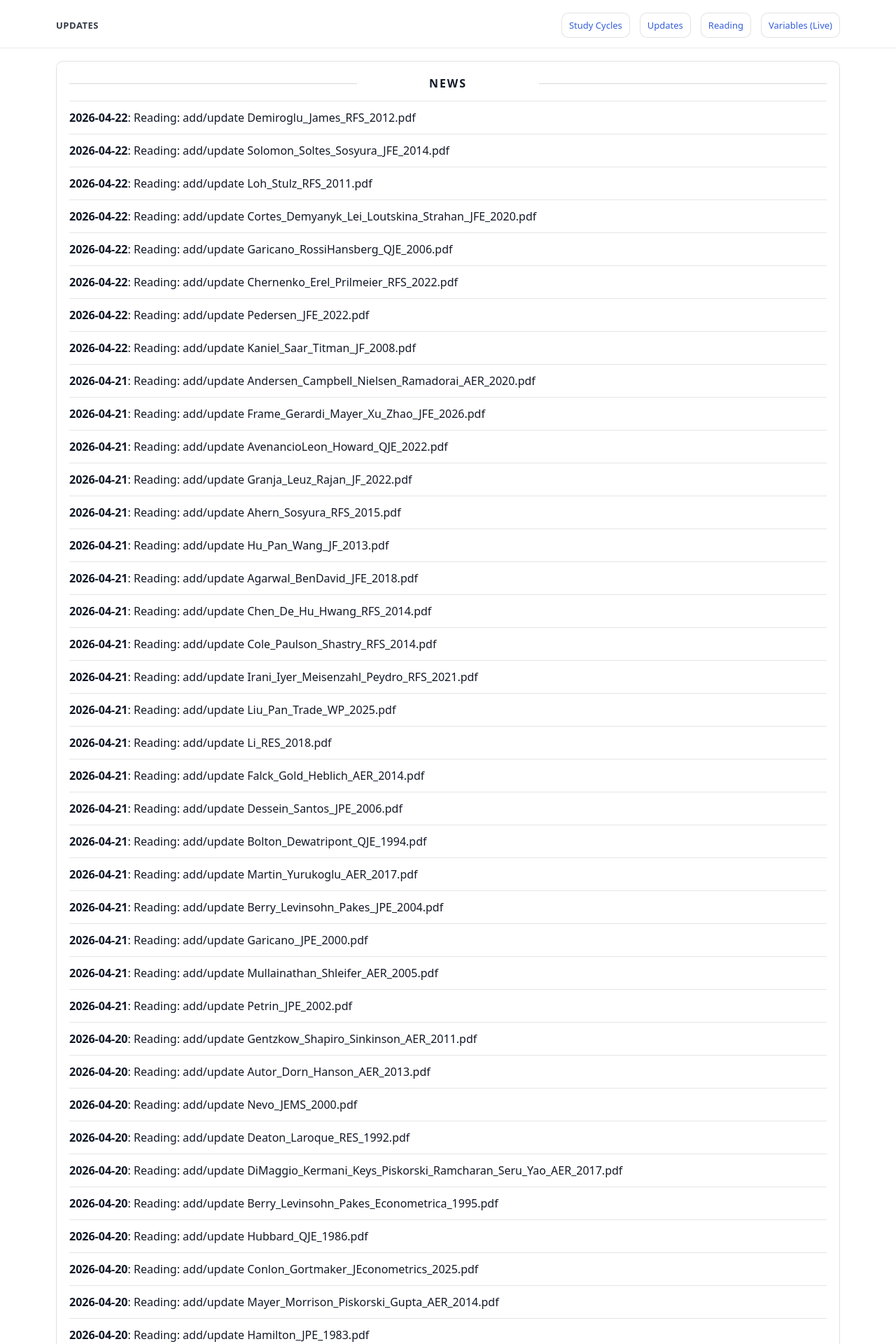
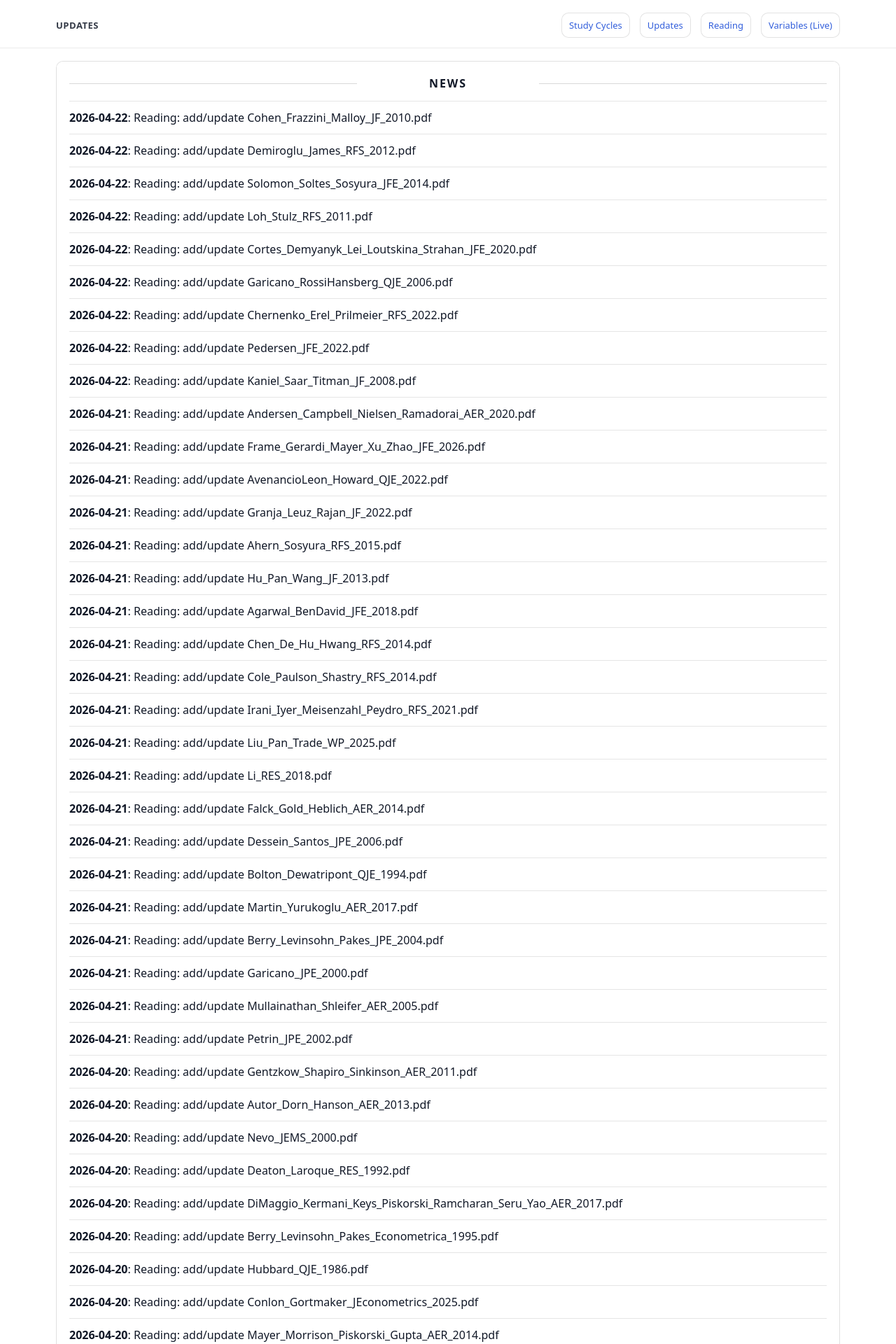
Before and after one commit to yaxinzn/study-archive, a Jekyll site: the page built from updates/index.md, in a window 1280 px wide. Shown: the top 1920 px of the page at 70% size. Built offline with Jekyll 4.4.1, drawn with Linux system fonts in a browser that asks for light colours; some of the changed text lies outside the part shown.

Commit message:
chore: update NEWS feed

```diff
--- a/_data/news.yml
+++ b/_data/news.yml
@@ -1,4 +1,7 @@
 # Auto-generated update history (sorted newest -> oldest). Do not edit manually.
+- ts: "1776851355"
+  date: "2026-04-22"
+  title: "Reading: add/update Cohen_Frazzini_Malloy_JF_2010.pdf"
 - ts: "1776850134"
   date: "2026-04-22"
   title: "Reading: add/update Demiroglu_James_RFS_2012.pdf"
```
